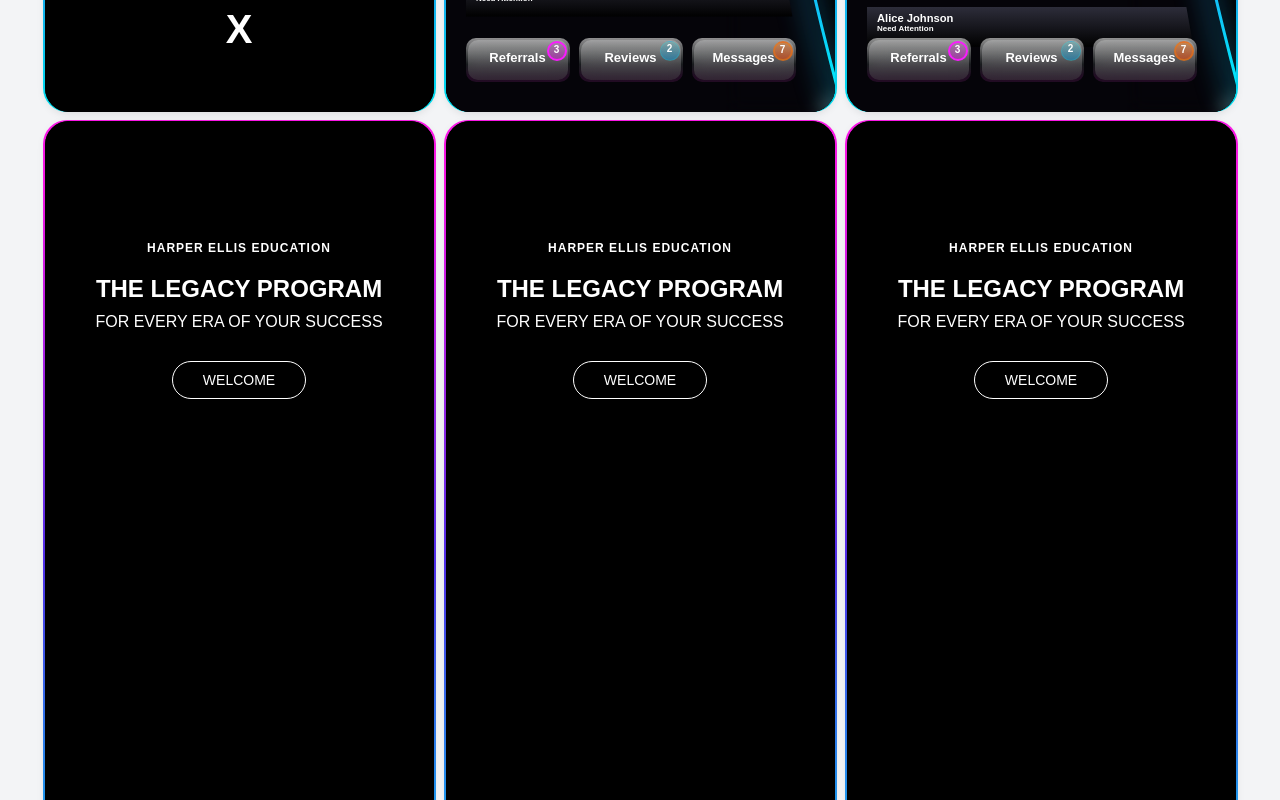
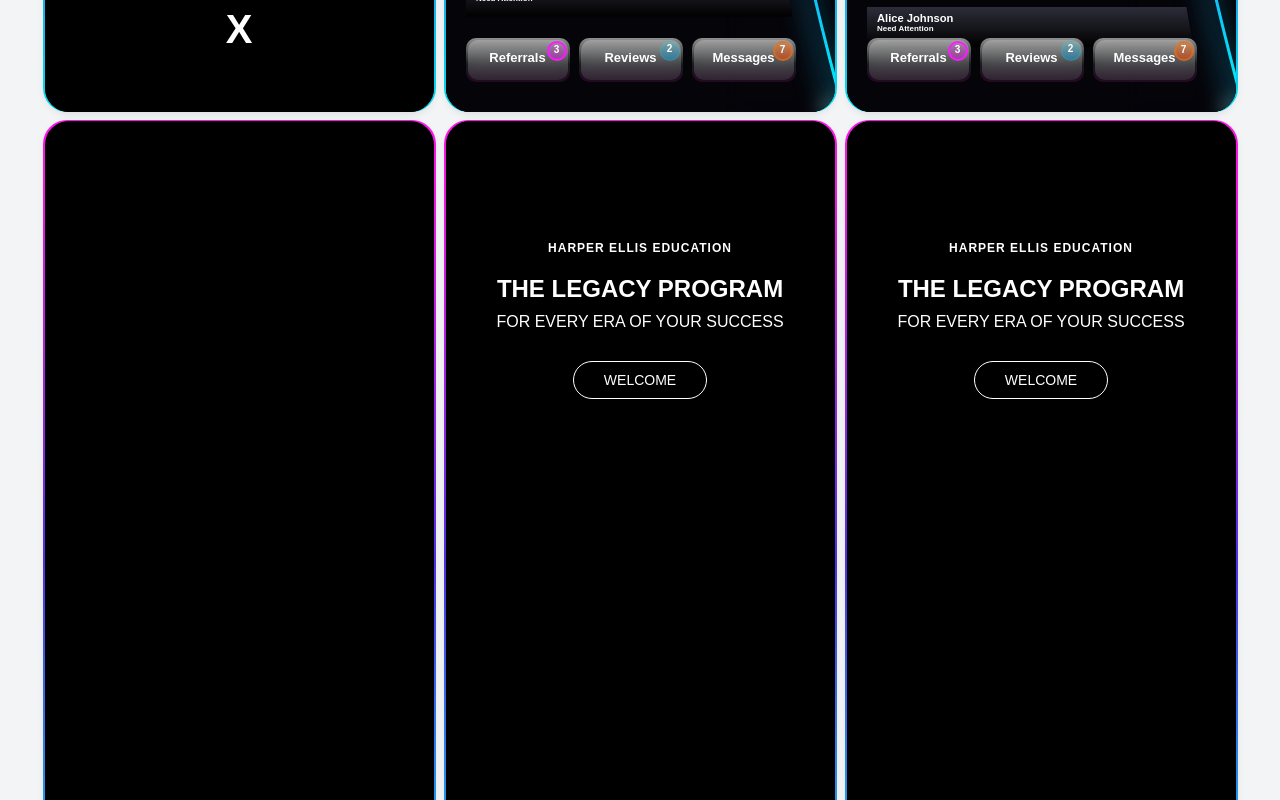
Before and after one commit to jh-salman/salon-x-final, a React (Vite) app: page / in a window 1280 px wide. Shown: the part 740-1540 px from the top of the page. Built offline with nearby package versions, Linux system fonts and the light colour scheme.

Commit message:
Update Screen4 layout and components

```diff
--- a/src/pages/Home.jsx
+++ b/src/pages/Home.jsx
@@ -1,6 +1,7 @@
 import Screen1 from "../screens/screen1"
 import Screen2 from "../screens/Screen2"
 import Screen3 from "../screens/Screen3"
+import Screen4 from "../screens/Screen4"
 
 
 function Home() {
@@ -65,7 +66,7 @@
         </div>
         <div style={screenWrapper}>
           <div style={itemStyle}>
-          <Screen1  />
+          <Screen4  />
         </div>
         </div>
         <div style={screenWrapper}>
--- /dev/null
+++ b/src/screens/Screen4.jsx
@@ -0,0 +1,11 @@
+import React from 'react'
+
+function Screen4() {
+  return (
+    <div>
+      <h1>Screen 4</h1>
+    </div>
+  )
+}
+
+export default Screen4
```
